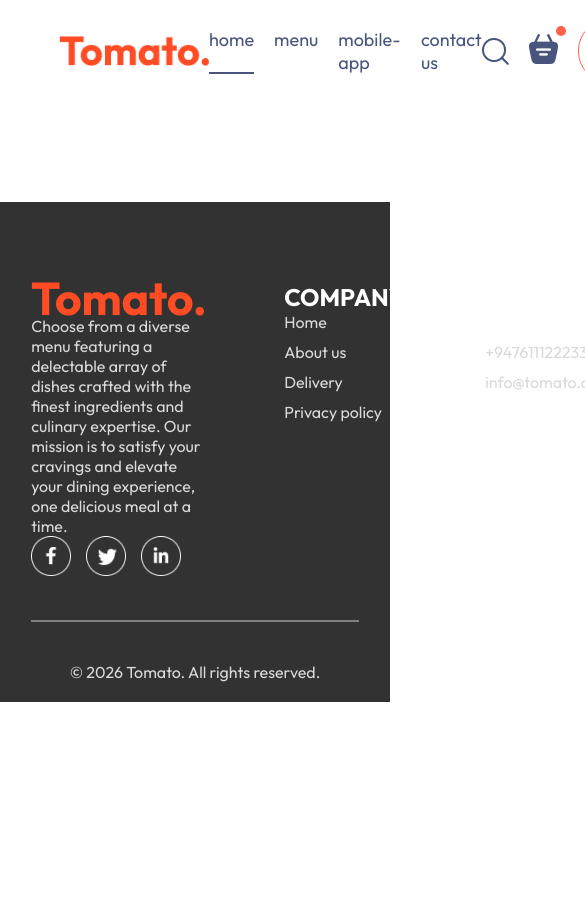
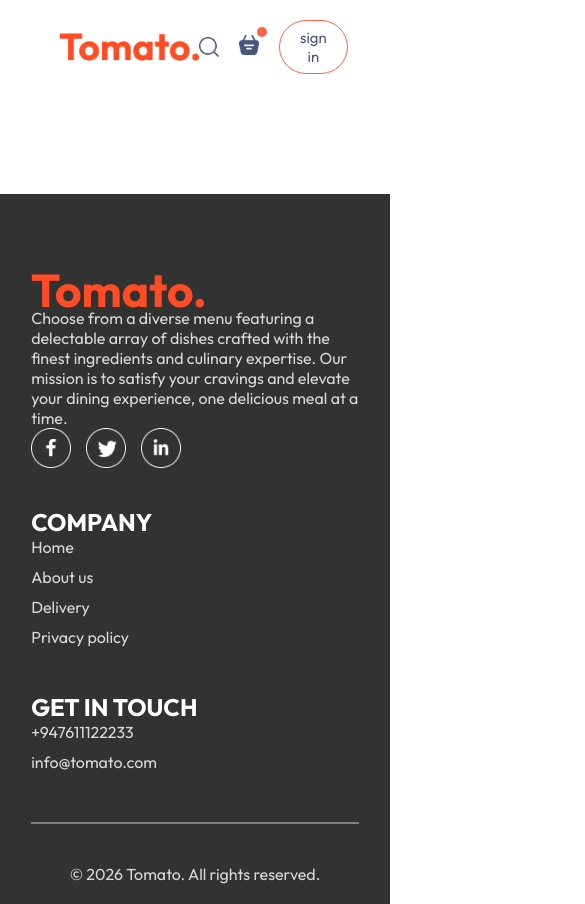
Before and after one commit to harshaniwijayarathne/Food-Delivery-web-site, a React (Vite) app in the folder frontend/: page /placeorder in a window 390 px wide. Shown: the top 904 px of the page, 585 px wide, since content can reach past the window. Before the commit the page ends 844 px from the top, so only its background shows below. Built offline with nearby package versions, Linux system fonts and the light colour scheme; a web font is replaced by a local one.

Commit message:
Make the website responsive

```diff
--- a/frontend/src/components/ExploreMenu/ExploreMenu.css
+++ b/frontend/src/components/ExploreMenu/ExploreMenu.css
@@ -53,3 +53,9 @@
   border: 4px solid tomato;
   padding: 2px;
 }
+@media(max-width:1050px){
+  .explore-menu-text{
+    max-width: 100%;
+    font-size: 14px;
+  }
+}
--- a/frontend/src/components/Footer/Footer.css
+++ b/frontend/src/components/Footer/Footer.css
@@ -40,3 +40,13 @@
   background-color: gray;
   border: none;
  }
+ @media(max-width:750px){
+  .footer-content{
+    display: flex;
+    flex-direction: column;
+    gap: 35px;
+  }
+  .footer-copyright{
+    text-align: center;
+  }
+ }
--- a/frontend/src/components/Header/Header.css
+++ b/frontend/src/components/Header/Header.css
@@ -38,3 +38,20 @@
   font-size: max(1vw,13px);
   border-radius: 50px;
 }
+@media(max-width:1050px){
+
+  .header-contents{
+    max-width: 45%;
+  }
+}
+@media(max-width:750px){
+  .header-contents{
+    max-width: 65%;
+  }
+  .header-contents p{
+    display: none;
+  }
+  .header-contents button{
+    padding: 2vw 4vw;
+  }
+}
--- a/frontend/src/components/Navbar/Navbar.css
+++ b/frontend/src/components/Navbar/Navbar.css
@@ -56,3 +56,47 @@
   top: -8px;
   right: -8px;
 }
+@media (max-width:1050px){
+  .navbar .logo{
+    width:140px;
+  }
+  .navbar-menu{
+    gap: 20px;
+    font-size: 17px;
+  }
+  .navbar-right{
+    gap: 30px;
+  }
+  .navbar-right img{
+    width: 22px;
+  }
+  .navbar-right button{
+    padding: 8px 25px;
+  }
+}
+@media (max-width:900px){
+  .navbar .logo{
+    width:140px;
+  }
+  .navbar-menu{
+    gap: 15px;
+    font-size: 16px;
+  }
+  .navbar-right{
+    gap: 20px;
+  }
+  .navbar-right img{
+    width: 20px;
+  }
+  .navbar-right button{
+    padding: 7px 20px;
+    font-size: 15px;
+  }
+}
+@media (max-width:750px){
+
+  .navbar-menu{
+    display: none;
+  }
+
+}
```
